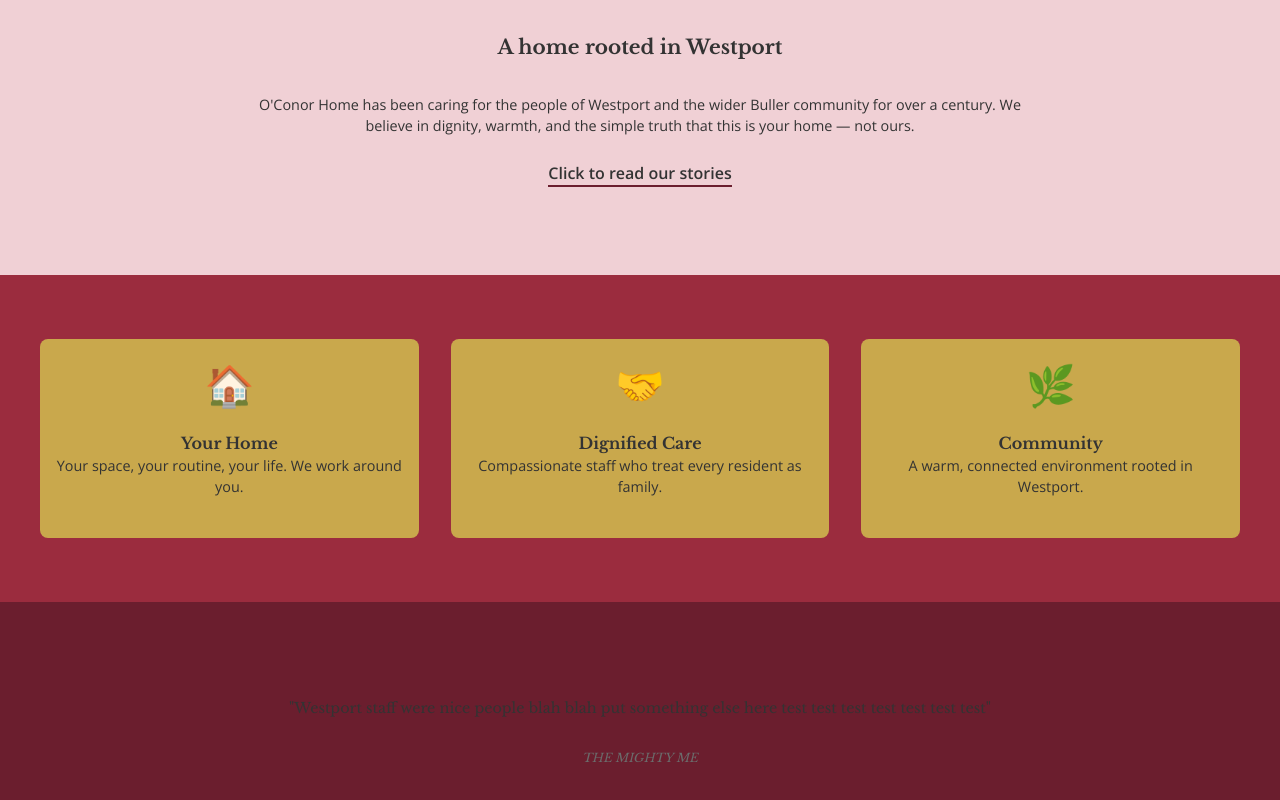
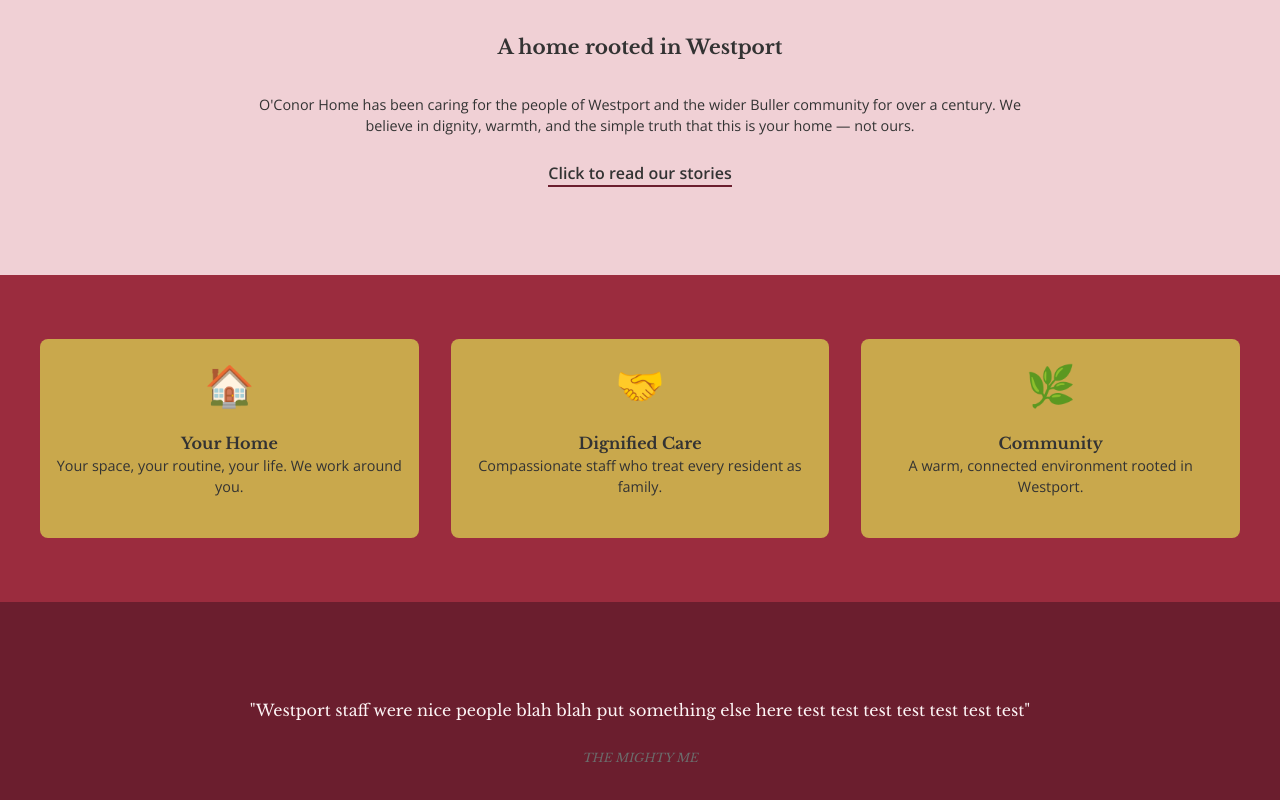
Before and after one commit to JabesSoftware/oconor-home, a website: page index.html in a window 1280 px wide. Shown: the part 886-1686 px from the top of the page. Drawn offline with nearby package versions, Linux system fonts and the light colour scheme.

Commit message:
more work

```diff
--- a/src/styles/main.css
+++ b/src/styles/main.css
@@ -208,10 +208,11 @@ h3{
   flex-direction: column;
 }
 
-.testimonial-preview blockquote{
+.testimonial-preview blockquote p{
+    color: var(--color-paleRose);
   font-family: var(--font-heading);
   font-size: var(--font-size-lead);
-  color: var(--color-paleRose);
+
 }
 
 .testimonial-preview cite{
```
Also changed, not shown: index.html (indentation only).
